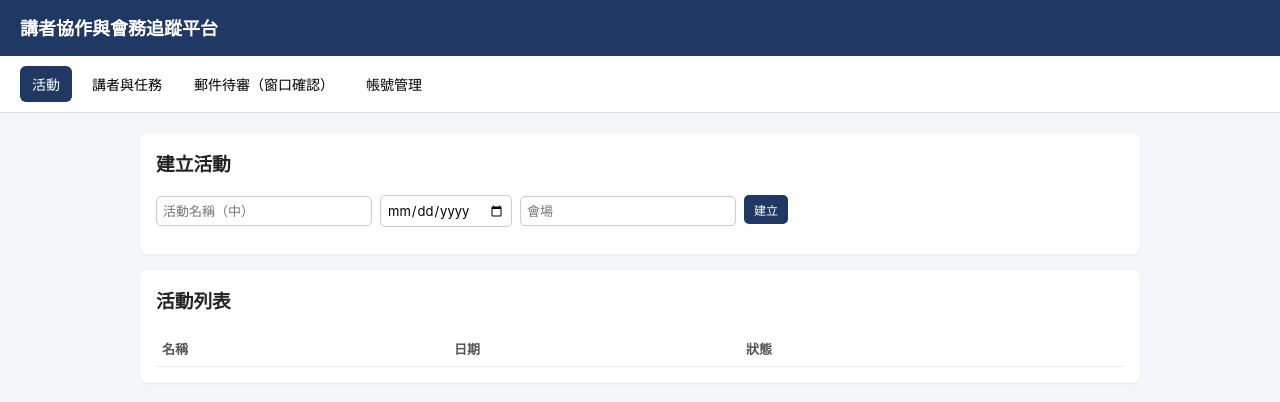
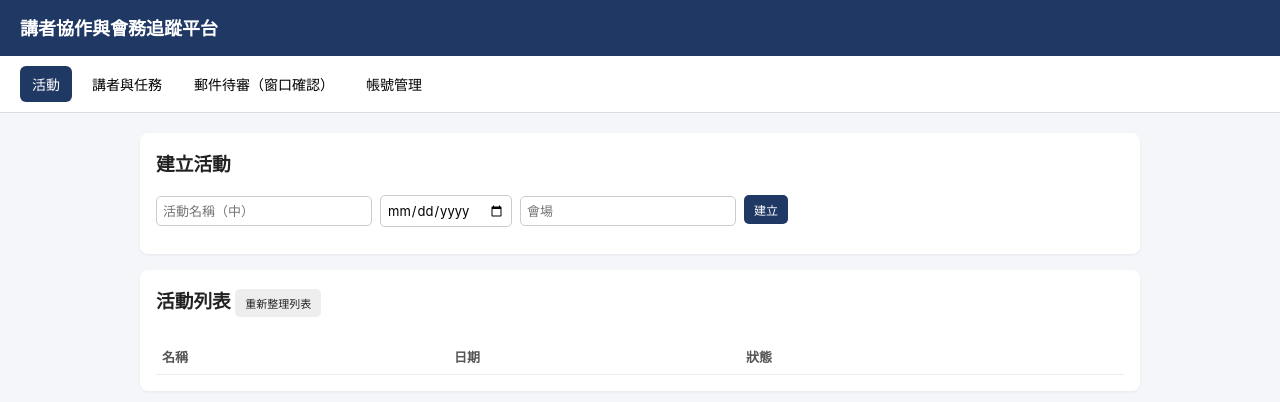
Before and after one commit to imprjoseph/speaker-platform, a website: page src/AdminDashboard.html in a window 1280 px wide. Drawn offline with Linux system fonts and the light colour scheme.

Commit message:
Add manual refresh button + visible load-status line on activity list for debugging

```diff
--- a/src/AdminDashboard.html
+++ b/src/AdminDashboard.html
@@ -61,7 +61,8 @@
         </div>
       </div>
       <div class="card">
-        <h3>活動列表</h3>
+        <h3>活動列表 <button class="action secondary" style="font-size:11px" onclick="loadActivities()">重新整理列表</button></h3>
+        <p class="hint" id="activityListStatus"></p>
         <table id="activityTable"><thead><tr><th>名稱</th><th>日期</th><th>狀態</th><th></th></tr></thead><tbody></tbody></table>
       </div>
     </section>
@@ -184,7 +185,12 @@
     // ---------------- 活動 ----------------
 
     function loadActivities() {
-      google.script.run.withSuccessHandler(function (list) {
+      var statusEl = document.getElementById('activityListStatus');
+      statusEl.textContent = '載入中…';
+      google.script.run
+        .withFailureHandler(function (err) { statusEl.textContent = '載入失敗：' + err.message; alertErr(err); })
+        .withSuccessHandler(function (list) {
+        statusEl.textContent = '已載入 ' + list.length + ' 筆活動（' + new Date().toLocaleTimeString('zh-TW') + '）';
         var tbody = document.querySelector('#activityTable tbody');
         tbody.innerHTML = '';
         var select = document.getElementById('boardActivitySelect');
```
